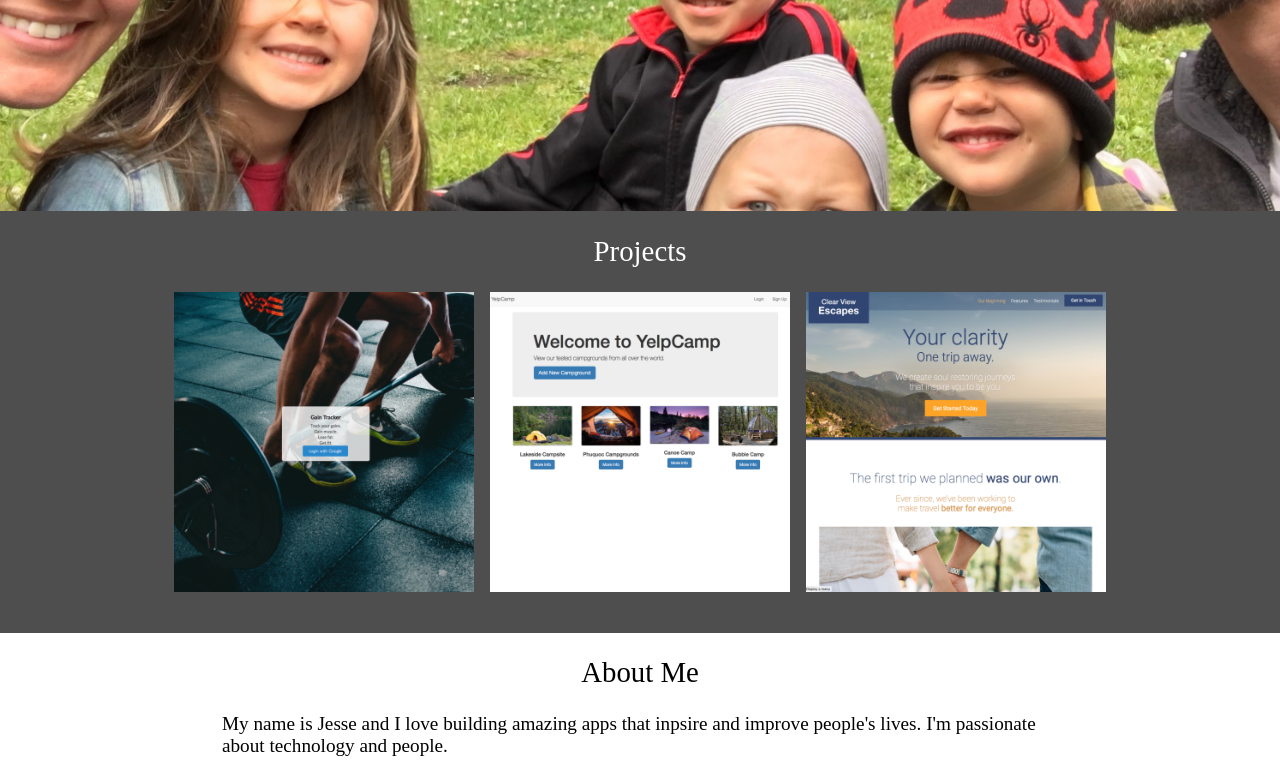
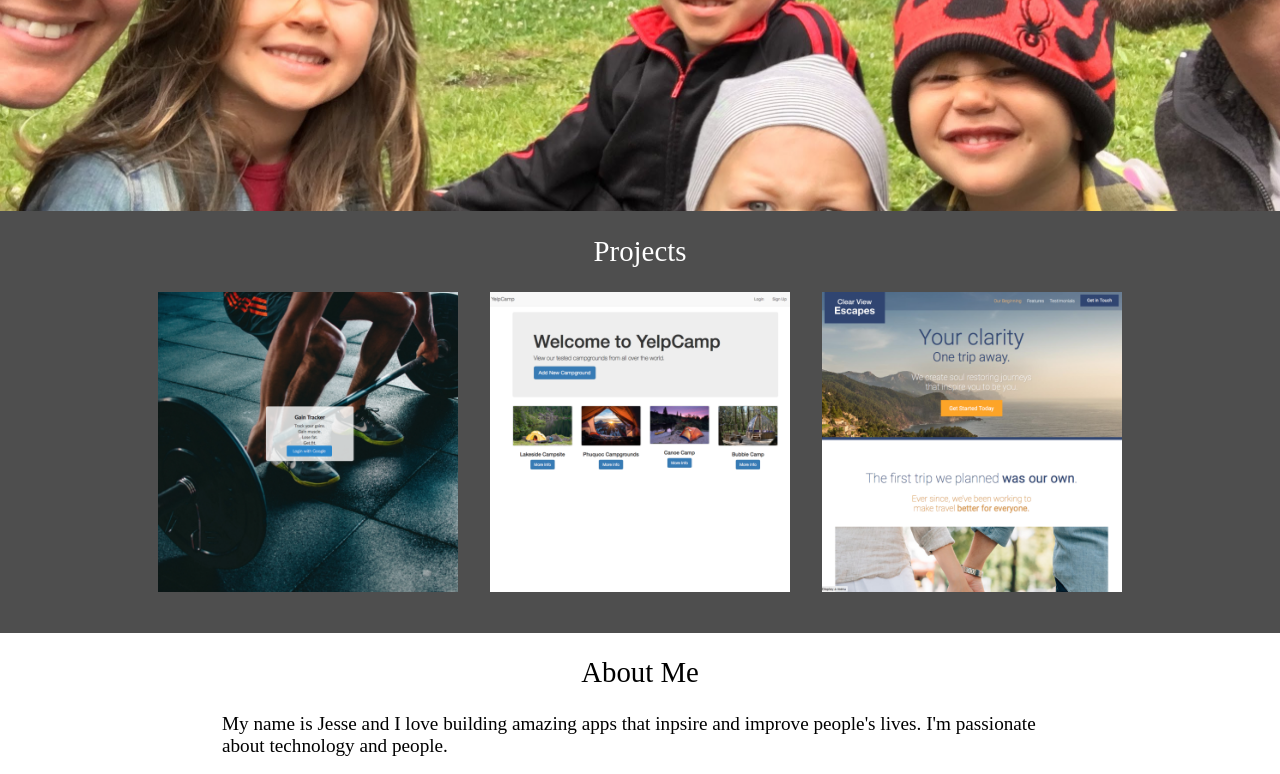
Before and after one commit to jessepeterman/portfolio-old, a website: page app/index.html in a window 1280 px wide. Shown: the part 419-1193 px from the top of the page. Drawn offline with Linux system fonts and the light colour scheme.

Commit message:
fixed misplaced closing a tag

```diff
--- a/app/assets/styles/modules/_projects.css
+++ b/app/assets/styles/modules/_projects.css
@@ -54,10 +54,10 @@
     /* align-items: center; */
   }
   .grid-3 > a {
-    margin: 0 1rem 0 0;
+    margin: 0 1rem 0 1rem;
   }
   .grid-3 > a:first-of-type {
-    margin: 0 0 0 0;
+    margin: 0 1rem 0 0;
   }
   .grid-3 > a:last-of-type {
     margin: 0 0 0 1rem;
--- a/app/index.html
+++ b/app/index.html
@@ -90,7 +90,7 @@
         <a href="https://yelpcamp3.herokuapp.com/" class="project project-2"></a>
       </div> -->
       <div class="grid-3">
-        <a href="https://gain-tracker.herokuapp.com/"></a>
+        <a href="https://gain-tracker.herokuapp.com/">
           <div class="item-1 project-item">
             <div class="project-label">
               <h3>GainTracker</h3>
@@ -99,7 +99,7 @@
             </div>
           </div>
         </a>
-        <a href="https://yelpcamp3.herokuapp.com/"></a>
+        <a href="https://yelpcamp3.herokuapp.com/">
           <div class="item-2 project-item">
             <div class="project-label__dark-1">
               <h3>YelpCamp</h3>
--- a/app/temp/styles/styles.css
+++ b/app/temp/styles/styles.css
@@ -149,10 +149,10 @@ h2 {
     /* align-items: center; */
   }
   .grid-3 > a {
-    margin: 0 1rem 0 0;
+    margin: 0 1rem 0 1rem;
   }
   .grid-3 > a:first-of-type {
-    margin: 0 0 0 0;
+    margin: 0 1rem 0 0;
   }
   .grid-3 > a:last-of-type {
     margin: 0 0 0 1rem;
```
Lines whose indentation alone changed are shown as unchanged.
